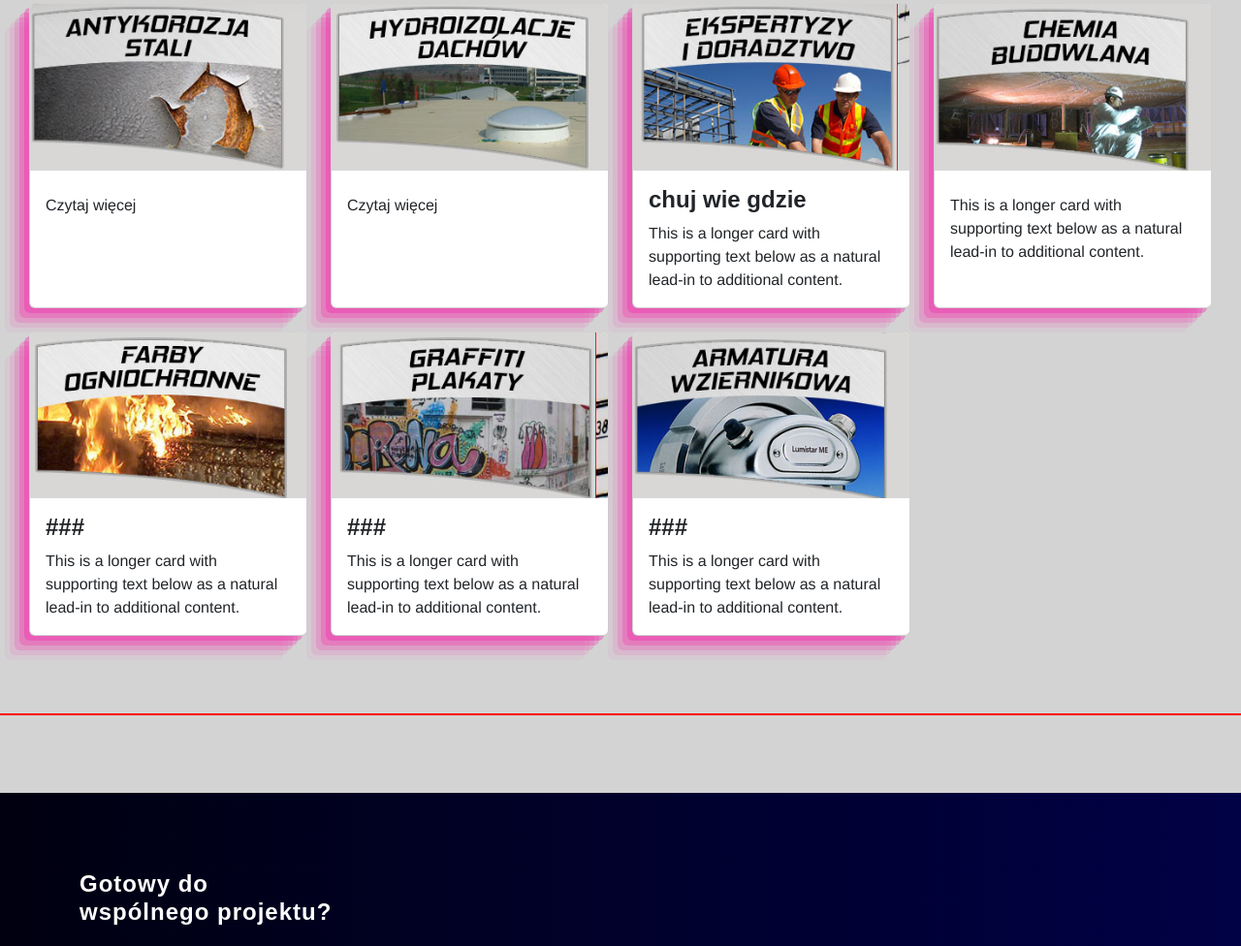
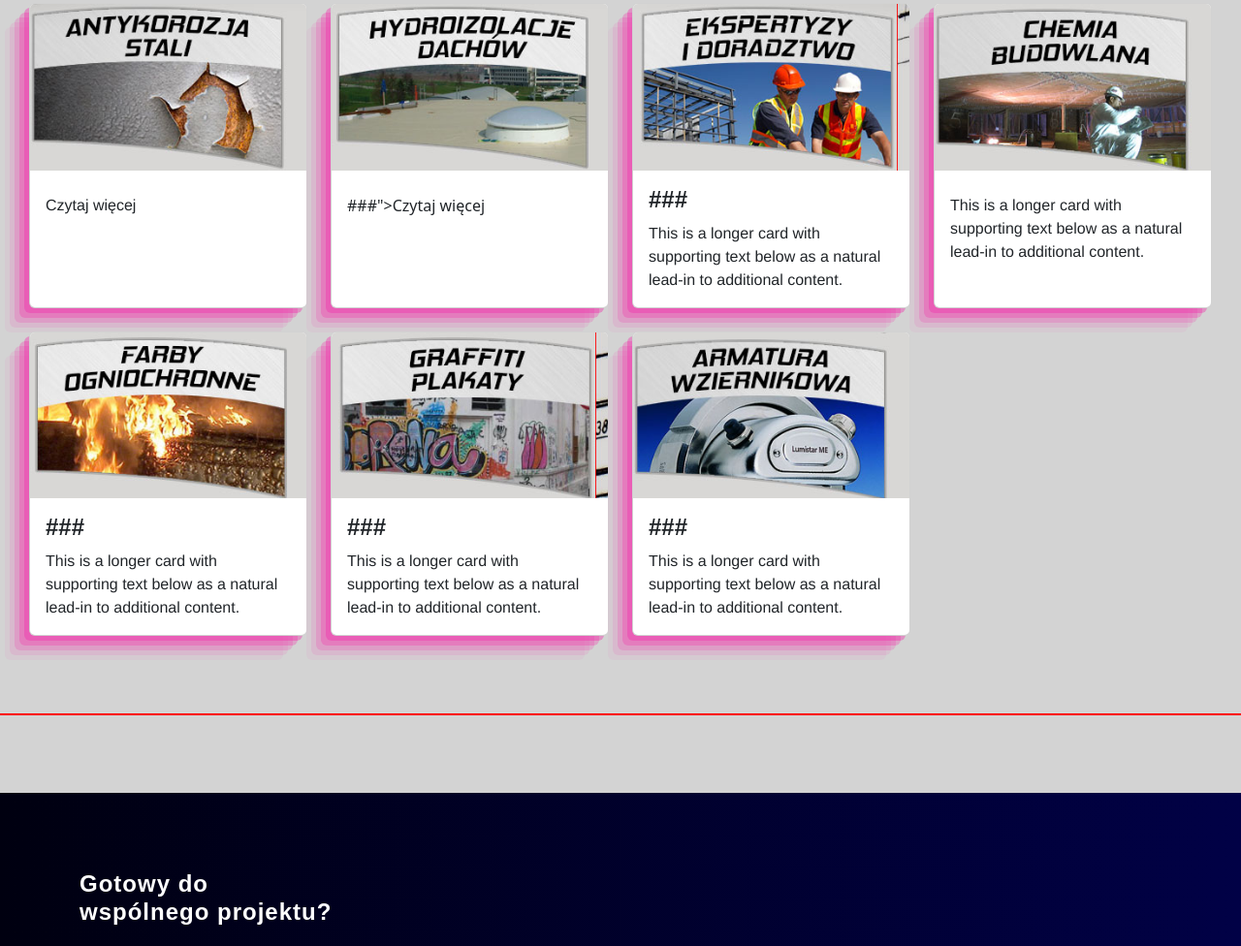
Before and after one commit to Kubus26611/Arma, a plain HTML site: page index.html in a window 1280 px wide. Shown: the part 1143-2119 px from the top of the page at 97% size. Drawn offline with nearby package versions, Linux system fonts and the light colour scheme; files whose address does not match are found by name.

Commit message:
Update index.html

```diff
--- a/index.html
+++ b/index.html
@@ -663,7 +663,7 @@
       <img src="oferty_h_10.jpg" class="card-img-top" alt="...">
       <div class="card-body">
         <h5 class="card-title" data-custom-title="Antykorozja stali"></h5>
-        <p class="card-text" data-custom-text="Jebać grubego i rodzine jego">Czytaj więcej</p>
+        <p class="card-text" data-custom-text="###">Czytaj więcej</p>
       </div>
     </div>
   </div>
@@ -674,7 +674,7 @@
     <img src="/grafika/oferty_h_11.jpg" class="card-img-top" alt="...">
     <div class="card-body">
       <h5 class="card-title" data-custom-title="Hydroizolacja dachów"></h5>
-      <p class="card-text"data-custom-text="Jebać grubego i rodzine jego">Czytaj więcej</p>
+    ###">Czytaj więcej</p>
     </div>
   </div>
 </div>
@@ -684,7 +684,7 @@
     <div class="card h-100" data-target="myModal3">
       <img src="oferty_h_12.jpg" class="card-img-top" alt="...">
       <div class="card-body">
-        <h5 class="card-title" data-custom-title="Ekspertyza i doradztwo">chuj wie gdzie</h5>
+        <h5 class="card-title" data-custom-title="Ekspertyza i doradztwo">###</h5>
         <p class="card-text">This is a longer card with supporting text below as a natural lead-in to additional content.</p>
       </div>
     </div>
```
